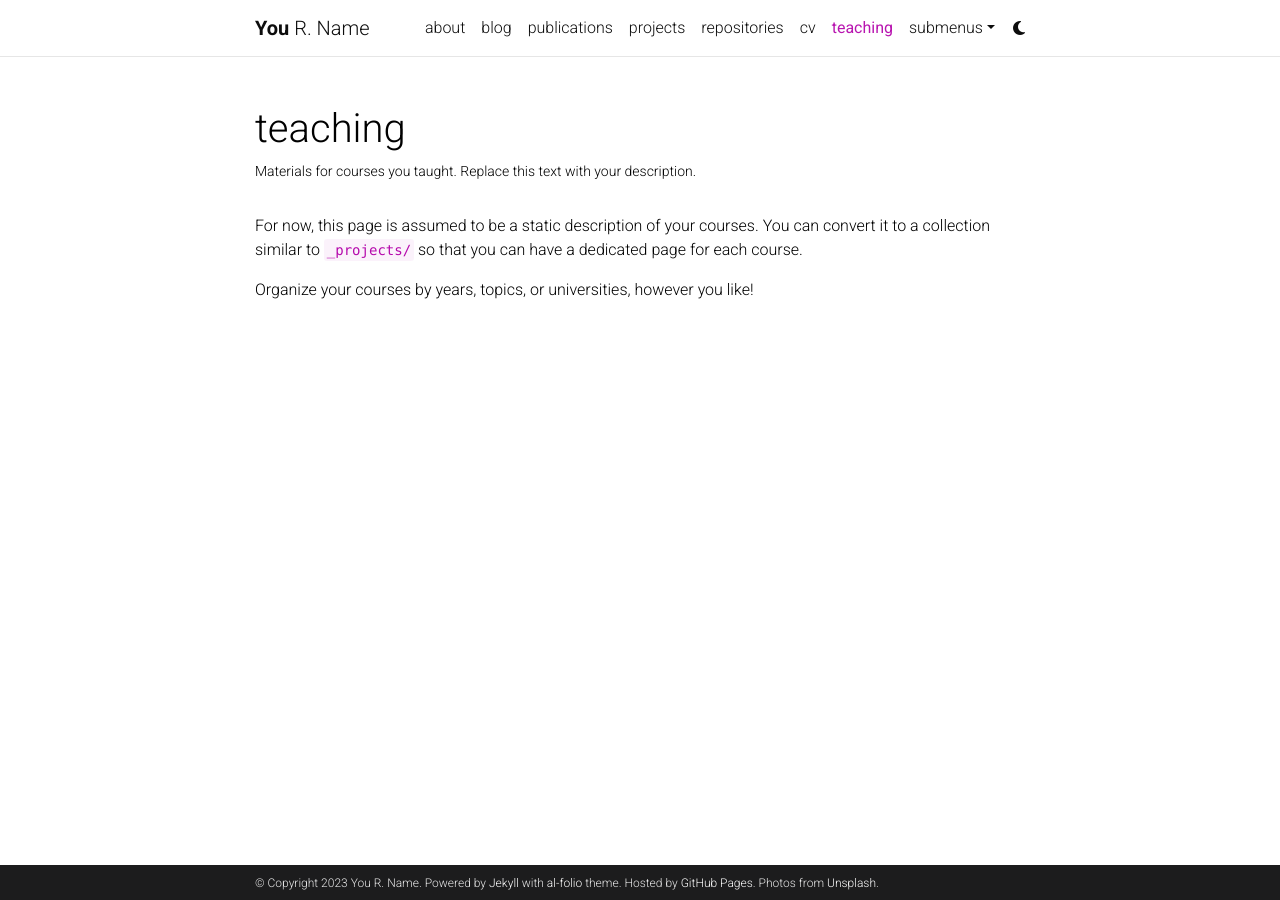
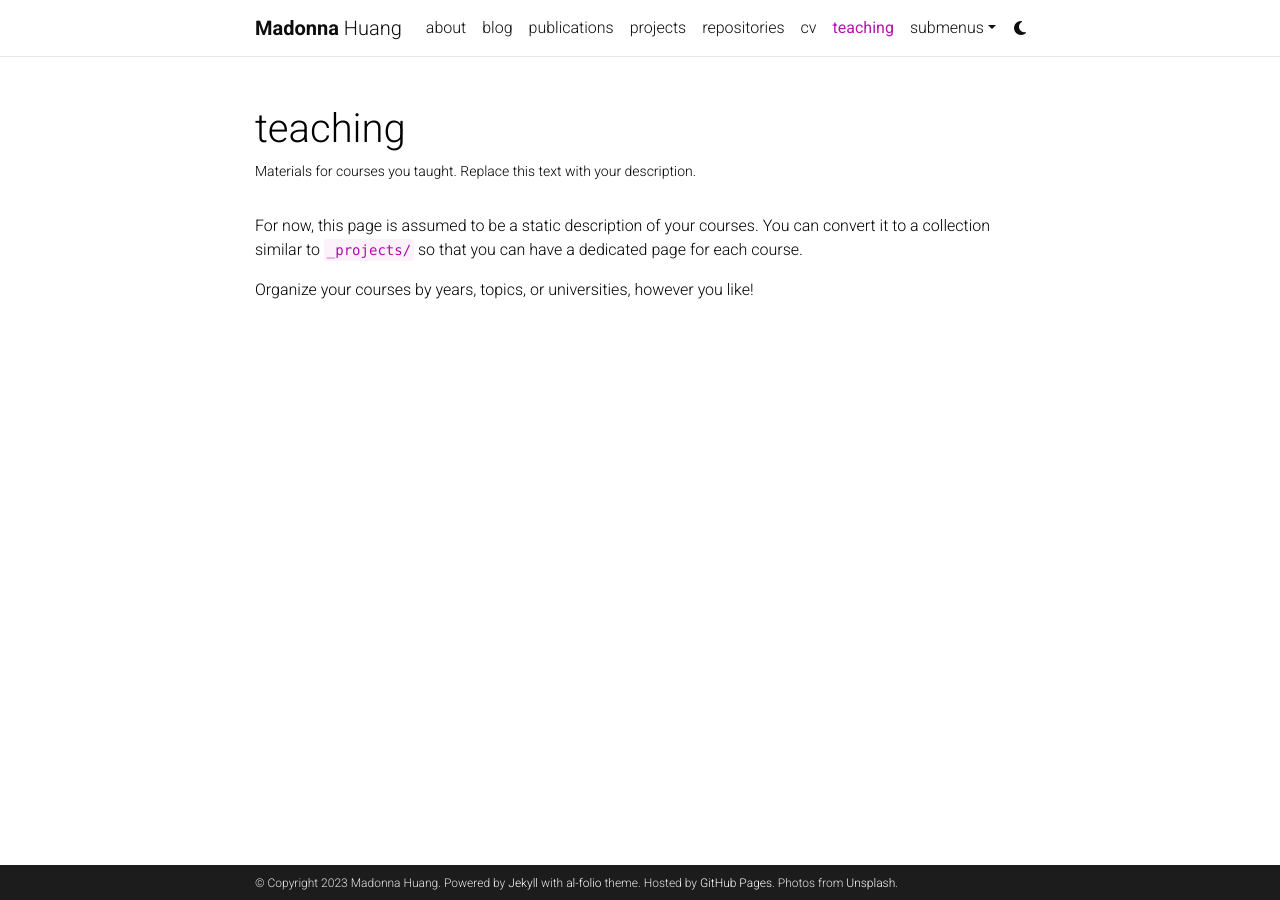
Before and after one commit to cc-21/cc-21.github.io, a Jekyll site: the page built from _pages/teaching.md, in a window 1280 px wide. Built offline with Jekyll 4.4.1, drawn with Linux system fonts in a browser that asks for light colours; comment, search, counter and statistics services are not loaded; a style sheet for code colours, icons or effects is not loaded.

Commit message:
Initial commit

```diff
--- a/_config.yml
+++ b/_config.yml
@@ -3,9 +3,9 @@
 # -----------------------------------------------------------------------------
 
 title: blank # the website title (if blank, full name will be used instead)
-first_name: You
-middle_name: R.
-last_name: Name
+first_name: Madonna
+middle_name:
+last_name: Huang
 email: you@example.com
 description: > # the ">" symbol means to ignore newlines until "footer_text:"
   A simple, whitespace theme for academics. Based on [*folio](https://github.com/bogoli/-folio) design.
@@ -18,8 +18,8 @@
 lang: en # the language of your site (for example: en, fr, cn, ru, etc.)
 icon: ⚛️  # the emoji used as the favicon (alternatively, provide image name in /assets/img/)
 
-url: https://alshedivat.github.io # the base hostname & protocol for your site
-baseurl: /al-folio # the subpath of your site, e.g. /blog/
+url: https://cc-21.github.io # the base hostname & protocol for your site
+baseurl: # the subpath of your site, e.g. /blog/
 last_updated: false # set to true if you want to display last updated in the footer
 impressum_path:  # set to path to include impressum link in the footer, use the same path as permalink in a page, helps to conform with EU GDPR
 
@@ -328,7 +328,7 @@
 # -----------------------------------------------------------------------------
 
 imagemagick:
-  enabled: true # enables responsive images for your site (recommended, see https://github.com/alshedivat/al-folio/issues/537)
+  enabled: false # enables responsive images for your site (recommended, see https://github.com/alshedivat/al-folio/issues/537)
   widths:
     - 480
     - 800
```
